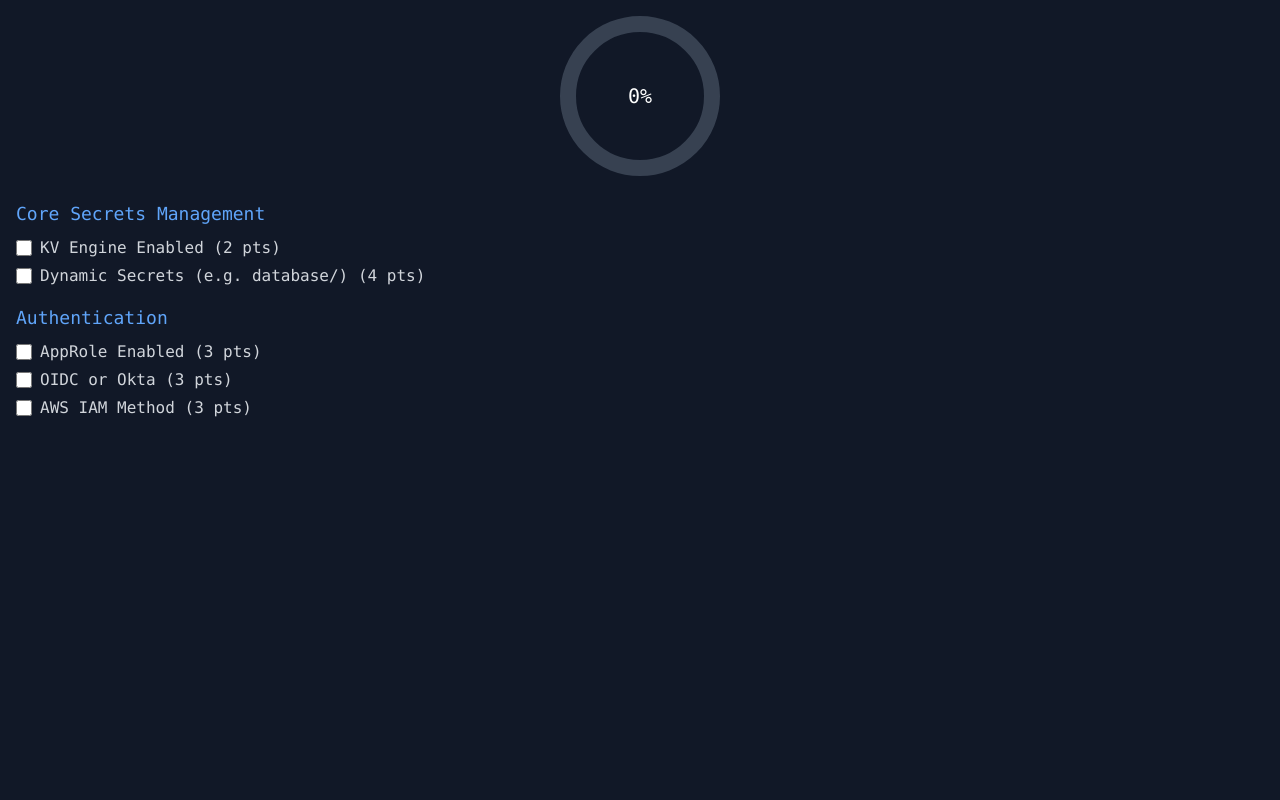
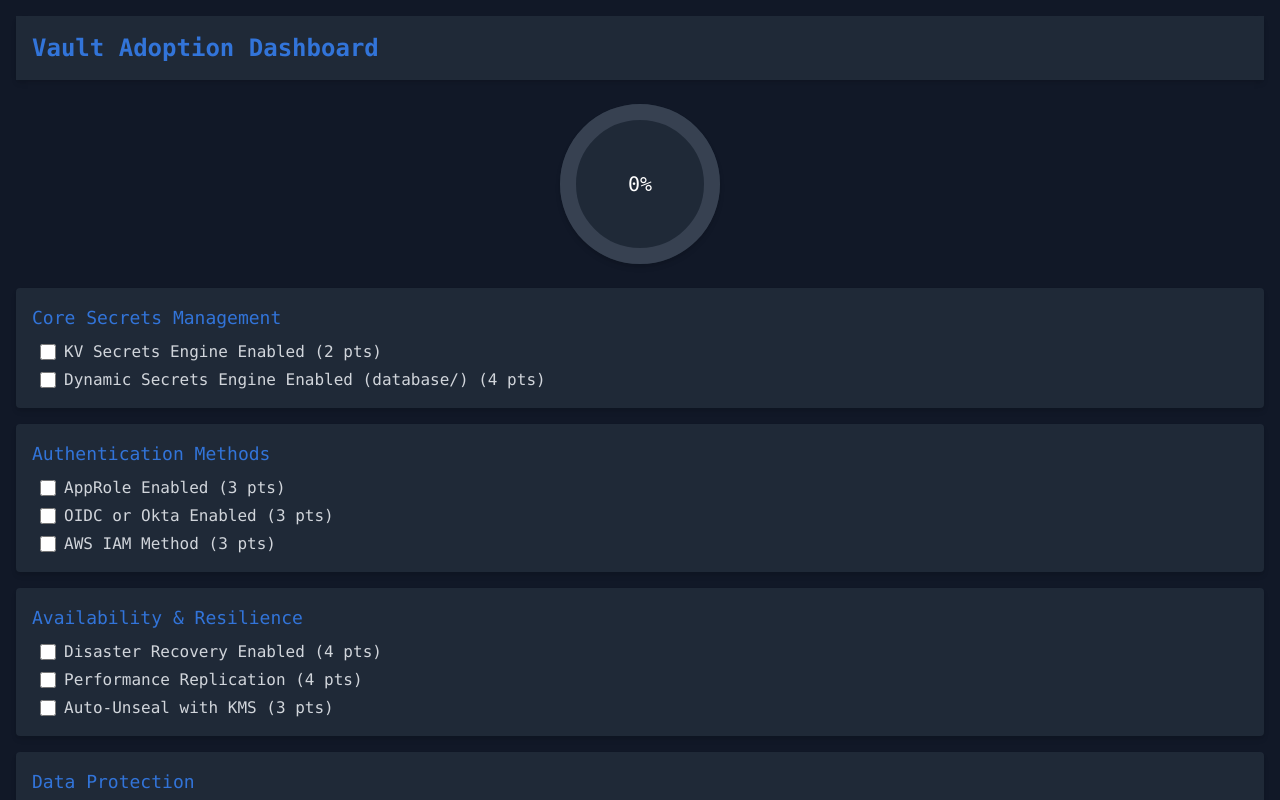
Before and after one commit to majestyz3/vault-dashboard, a React (Vite) app: page / in a window 1280 px wide. Shown: the top 800 px of the page. Built offline with nearby package versions, Linux system fonts and the light colour scheme; no server answers.

Commit message:
Add Vault adoption dashboard components

```diff
--- a/index.html
+++ b/index.html
@@ -4,9 +4,12 @@
     <meta charset="UTF-8" />
     <meta name="viewport" content="width=device-width, initial-scale=1.0" />
     <title>Vault Adoption Dashboard</title>
+    <link rel="preconnect" href="https://fonts.googleapis.com" />
+    <link rel="preconnect" href="https://fonts.gstatic.com" crossorigin />
+    <link href="https://fonts.googleapis.com/css2?family=Inconsolata:wght@400;700&display=swap" rel="stylesheet" />
     <link rel="stylesheet" href="/style.css" />
   </head>
-  <body class="bg-gray-900 text-gray-100">
+  <body class="bg-gray-900 text-gray-100 font-mono">
     <div id="root"></div>
     <script type="module" src="/src/main.tsx"></script>
   </body>
--- a/src/App.tsx
+++ b/src/App.tsx
@@ -7,32 +7,44 @@
   fetchMounts,
   fetchAuditDevices,
   fetchReplicationStatus,
-  fetchNamespaces,
-  fetchEntities,
+  fetchSealStatus,
   fetchPolicies
 } from './api/vaultClient';
 
 interface UseCaseItem {
   name: string;
-  api: string;
-  check: string;
+  dataset: string;
+  check?: string;
   points: number;
+  completed?: boolean;
 }
 
 const App: React.FC = () => {
   const [loading, setLoading] = useState(true);
   const [results, setResults] = useState<Record<string, any>>({});
 
+  const evaluateCheck = (item: UseCaseItem, data: any): boolean => {
+    if (item.dataset === 'mock') return false;
+    if (item.dataset === 'audit') {
+      return data && Object.keys(data).length > 0;
+    }
+    if (!data) return false;
+    if (item.dataset === 'seal') {
+      return /awskms|shamir/.test(JSON.stringify(data));
+    }
+    const pattern = item.check ? new RegExp(item.check) : null;
+    return pattern ? pattern.test(JSON.stringify(data)) : false;
+  };
+
   useEffect(() => {
     const load = async () => {
       try {
-        const [auth, mounts, audit, replication, namespaces, entities, policies] = await Promise.all([
+        const [auth, mounts, audit, replication, seal, policies] = await Promise.all([
           fetchAuthMethods(),
           fetchMounts(),
           fetchAuditDevices(),
           fetchReplicationStatus(),
-          fetchNamespaces(),
-          fetchEntities(),
+          fetchSealStatus(),
           fetchPolicies()
         ]);
         setResults({
@@ -40,8 +52,7 @@
           mounts: mounts.data,
           audit: audit.data,
           replication: replication.data,
-          namespaces: namespaces.data,
-          entities: entities.data,
+          seal: seal.data,
           policies: policies.data
         });
       } catch (err) {
@@ -59,8 +70,8 @@
     return (
       acc +
       list.reduce((sum: number, item: UseCaseItem) => {
-        const data = (results as any)[item.api?.includes('auth') ? 'auth' : 'mounts'];
-        const enabled = JSON.stringify(data || {}).includes(item.check);
+        const data = (results as any)[item.dataset];
+        const enabled = evaluateCheck(item, data);
         return sum + (enabled ? item.points : 0);
       }, 0)
     );
@@ -74,13 +85,16 @@
         <div className="text-center text-blue-500">Loading...</div>
       ) : (
         <>
+          <header className="bg-gray-800 shadow-md mb-6 p-4 flex items-center justify-between">
+            <h1 className="text-vaultBlue text-2xl font-semibold">Vault Adoption Dashboard</h1>
+          </header>
           <div className="flex justify-center mb-6">
             <RadialMeter percentage={percentage} />
           </div>
           {Object.entries(useCases).map(([category, list]) => {
             const items = list.map((item: UseCaseItem) => {
-              const data = (results as any)[item.api?.includes('auth') ? 'auth' : 'mounts'];
-              const completed = JSON.stringify(data || {}).includes(item.check);
+              const data = (results as any)[item.dataset];
+              const completed = evaluateCheck(item, data);
               return { ...item, completed };
             });
             return <UseCaseChecklist key={category} title={category} items={items} />;
--- a/src/api/vaultClient.ts
+++ b/src/api/vaultClient.ts
@@ -12,6 +12,7 @@
 export const fetchMounts = () => client.get('/v1/sys/mounts');
 export const fetchAuditDevices = () => client.get('/v1/sys/audit');
 export const fetchReplicationStatus = () => client.get('/v1/sys/replication/status');
+export const fetchSealStatus = () => client.get('/v1/sys/seal-status');
 export const fetchNamespaces = () => client.get('/v1/identity/namespace');
 export const fetchEntities = () => client.get('/v1/identity/entity/name');
 export const fetchPolicies = () => client.get('/v1/sys/policies/acl');
--- a/src/components/RadialMeter.tsx
+++ b/src/components/RadialMeter.tsx
@@ -5,7 +5,7 @@
 }
 
 export const RadialMeter: React.FC<Props> = ({ percentage }) => (
-  <div className="relative flex items-center justify-center w-40 h-40">
+  <div className="relative flex items-center justify-center w-40 h-40 shadow-md rounded-full bg-gray-800">
     <svg className="absolute w-full h-full transform -rotate-90" viewBox="0 0 100 100">
       <circle
         className="text-gray-700"
@@ -17,7 +17,7 @@
         cy="50"
       />
       <circle
-        className="text-blue-500"
+        className="text-vaultBlue"
         strokeWidth="10"
         strokeDasharray={Math.PI * 2 * 45}
         strokeDashoffset={Math.PI * 2 * 45 * (1 - percentage / 100)}
--- a/src/components/UseCaseChecklist.tsx
+++ b/src/components/UseCaseChecklist.tsx
@@ -12,17 +12,16 @@
 }
 
 export const UseCaseChecklist: React.FC<Props> = ({ title, items }) => (
-  <div className="mb-4">
-    <h2 className="text-lg text-blue-400 font-mono mb-2">{title}</h2>
+  <div className="mb-4 bg-gray-800 p-4 rounded shadow-md">
+    <h2 className="text-lg text-vaultBlue font-mono mb-2">{title}</h2>
     <ul className="space-y-1">
       {items.map((item) => (
-        <li key={item.name} className="flex items-center text-gray-300">
+        <li key={item.name} className="flex items-center text-gray-300 hover:bg-gray-700 rounded px-2 transition">
           <input
             type="checkbox"
             checked={item.completed}
             readOnly
-            className="form-checkbox h-4 w-4 text-blue-500 mr-2"
-          />
+            className="form-checkbox h-4 w-4 text-vaultBlue mr-2"/>
           <span className={item.completed ? 'line-through' : ''}>{item.name} ({item.points} pts)</span>
         </li>
       ))}
--- a/src/data/useCases.json
+++ b/src/data/useCases.json
@@ -1,11 +1,34 @@
 {
   "Core Secrets Management": [
-    { "name": "KV Engine Enabled", "api": "/v1/sys/mounts", "check": "secret/", "points": 2 },
-    { "name": "Dynamic Secrets (e.g. database/)", "api": "/v1/sys/mounts", "check": "database/", "points": 4 }
+    { "name": "KV Secrets Engine Enabled", "points": 2, "dataset": "mounts", "check": "secret/" },
+    { "name": "Dynamic Secrets Engine Enabled (database/)", "points": 4, "dataset": "mounts", "check": "database/" }
   ],
-  "Authentication": [
-    { "name": "AppRole Enabled", "api": "/v1/sys/auth", "check": "approle/", "points": 3 },
-    { "name": "OIDC or Okta", "api": "/v1/sys/auth", "check": "oidc/", "points": 3 },
-    { "name": "AWS IAM Method", "api": "/v1/sys/auth", "check": "aws/", "points": 3 }
+  "Authentication Methods": [
+    { "name": "AppRole Enabled", "points": 3, "dataset": "auth", "check": "approle/" },
+    { "name": "OIDC or Okta Enabled", "points": 3, "dataset": "auth", "check": "oidc/|okta/" },
+    { "name": "AWS IAM Method", "points": 3, "dataset": "auth", "check": "aws/" }
+  ],
+  "Availability & Resilience": [
+    { "name": "Disaster Recovery Enabled", "points": 4, "dataset": "replication", "check": "dr_secondary" },
+    { "name": "Performance Replication", "points": 4, "dataset": "replication", "check": "performance_secondary" },
+    { "name": "Auto-Unseal with KMS", "points": 3, "dataset": "seal", "check": "awskms|shamir" }
+  ],
+  "Data Protection": [
+    { "name": "Transit Engine", "points": 3, "dataset": "mounts", "check": "transit/" },
+    { "name": "Transform (FPE)", "points": 4, "dataset": "mounts", "check": "transform/" }
+  ],
+  "PKI and Certificates": [
+    { "name": "PKI Engine", "points": 3, "dataset": "mounts", "check": "pki/" },
+    { "name": "KMIP", "points": 3, "dataset": "mounts", "check": "kmip/" }
+  ],
+  "Integrations": [
+    { "name": "Terraform Provider", "points": 2, "dataset": "mock" },
+    { "name": "Vault Agent Template", "points": 2, "dataset": "mock" },
+    { "name": "Secrets Operator in K8s", "points": 3, "dataset": "mock" }
+  ],
+  "Monitoring & Governance": [
+    { "name": "Audit Devices", "points": 2, "dataset": "audit" },
+    { "name": "Control Groups", "points": 3, "dataset": "policies", "check": "control_group" },
+    { "name": "Sentinel Policies", "points": 4, "dataset": "mock" }
   ]
 }
```
Also changed, not shown: 1 other file (tests, documents, lock files or other folders).
